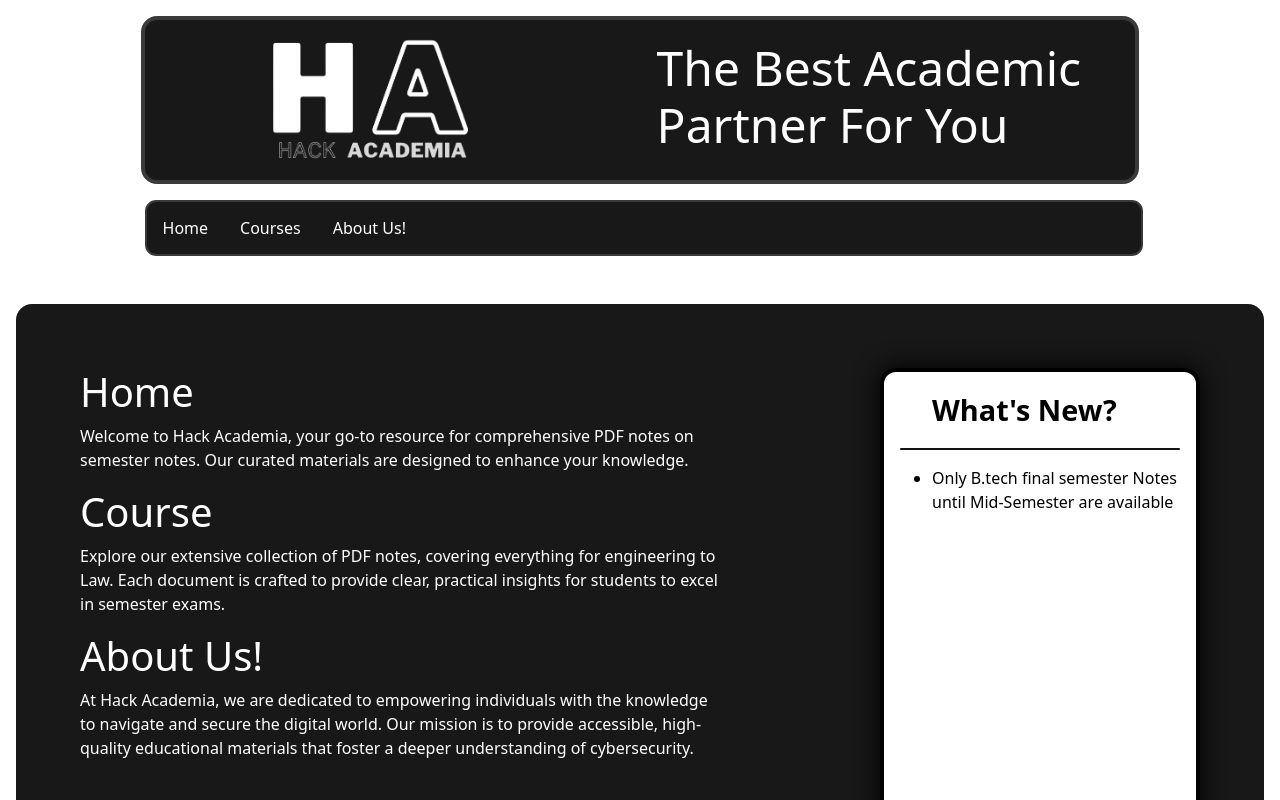
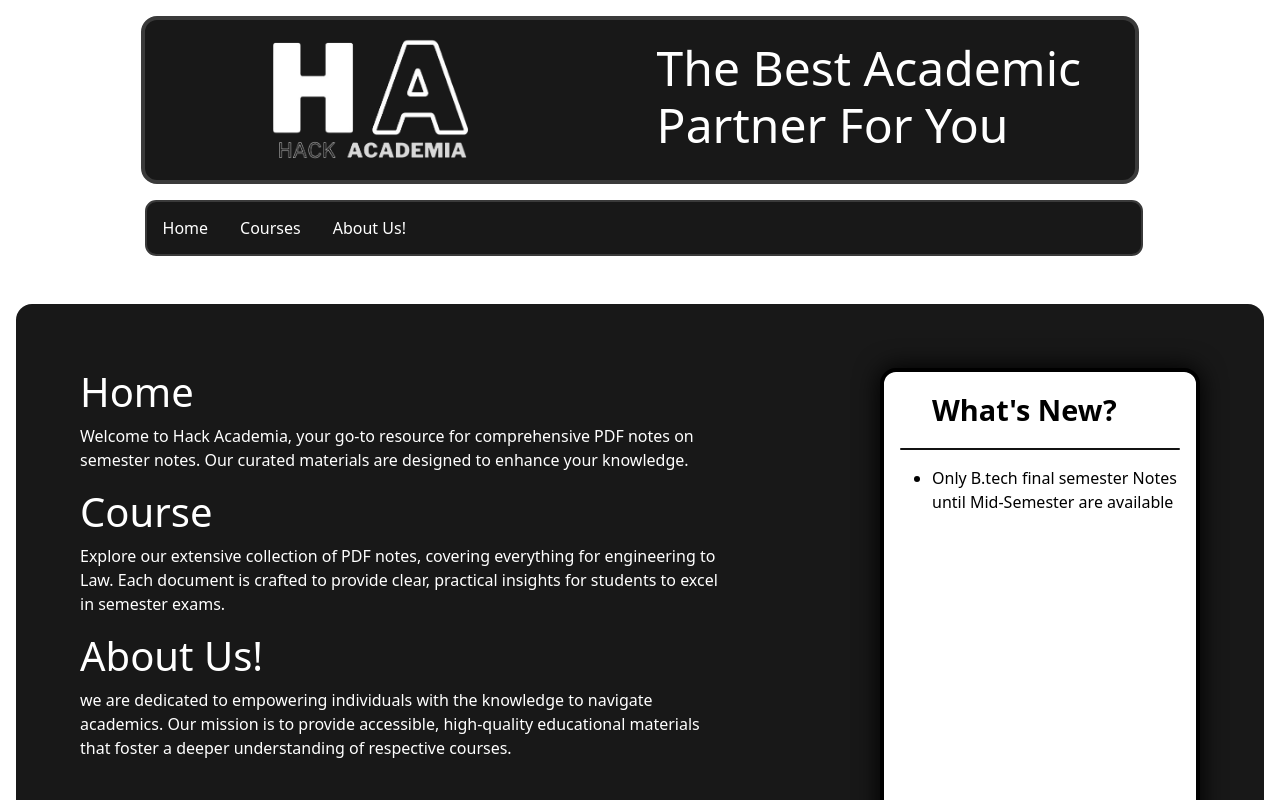
Before and after one commit to im-b-s-g/hackAcademiaClient, a React (Vite) app: page / in a window 1280 px wide. Shown: the top 800 px of the page. Built offline with nearby package versions, Linux system fonts and the light colour scheme.

Commit message:
About updated

```diff
--- a/src/components/siteMap/Sitem.jsx
+++ b/src/components/siteMap/Sitem.jsx
@@ -25,10 +25,10 @@ const Sitem = () => {
       <div className="text-1">
         <h1>About Us!</h1>
         <p>
-          At Hack Academia, we are dedicated to empowering individuals with the
-          knowledge to navigate and secure the digital world. Our mission is to
-          provide accessible, high-quality educational materials that foster a
-          deeper understanding of cybersecurity.
+          we are dedicated to empowering individuals with the knowledge to
+          navigate academics. Our mission is to provide accessible, high-quality
+          educational materials that foster a deeper understanding of respective
+          courses.
         </p>
       </div>
     </div>
```
